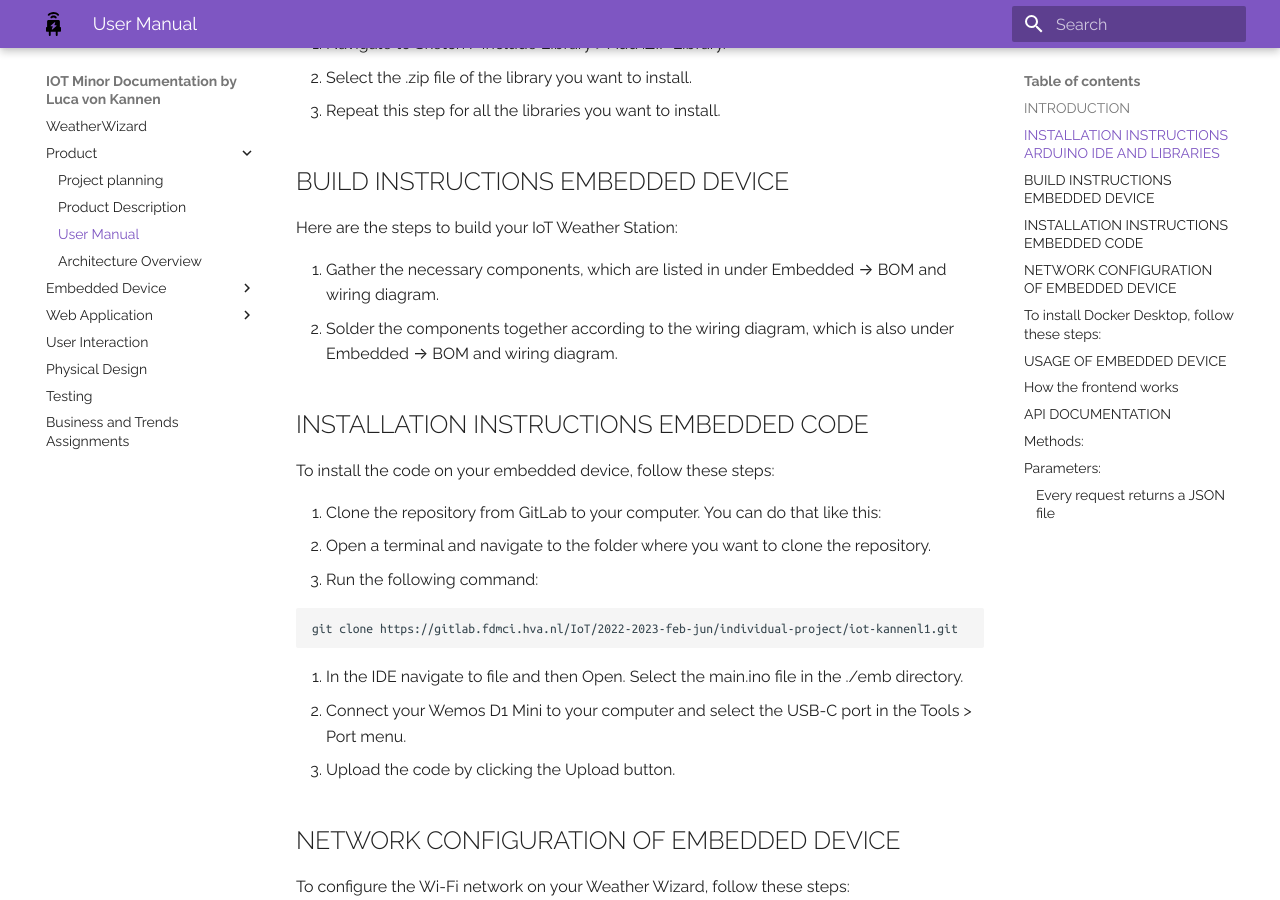
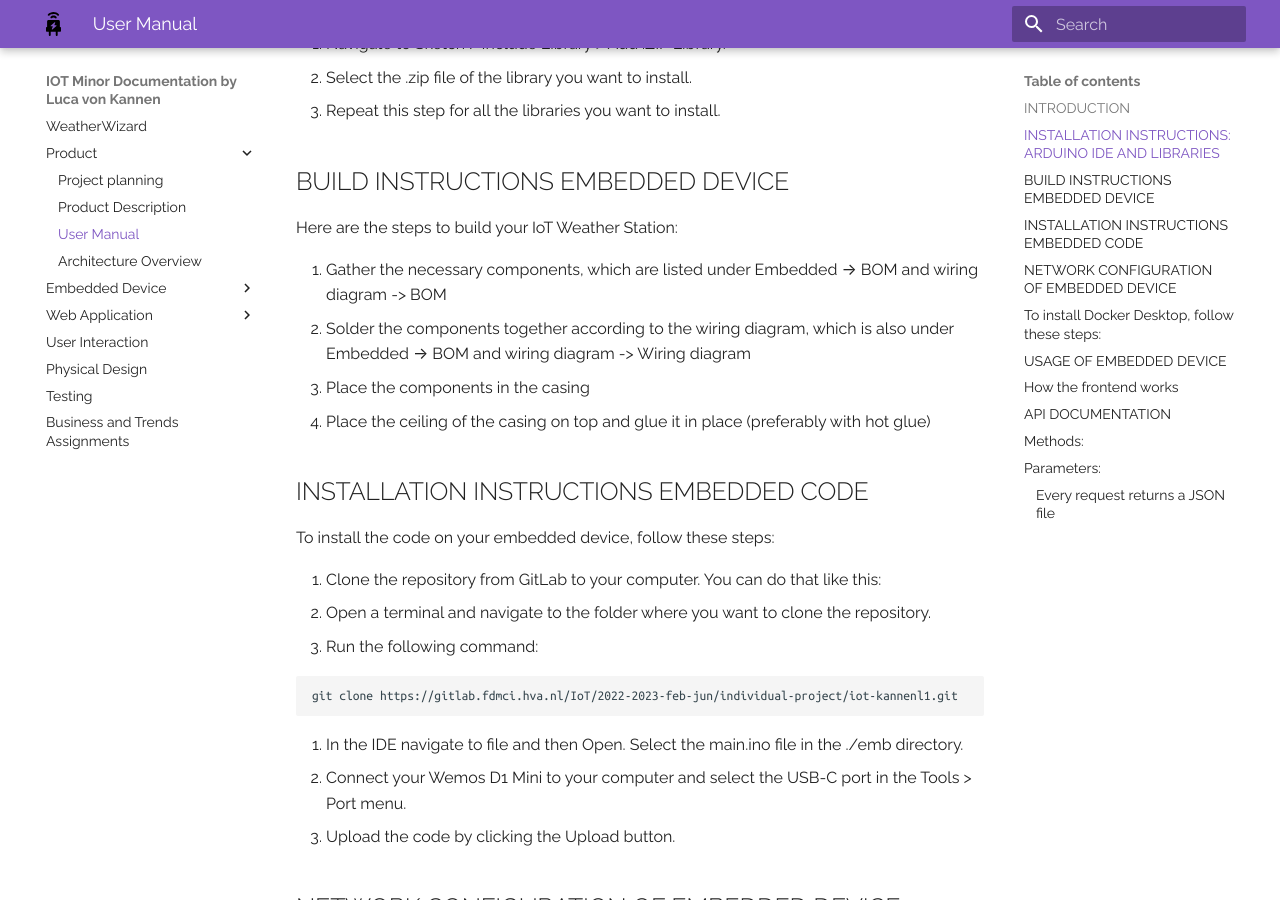
Before and after one commit to lv042/Weather-Wizard, an MkDocs documentation site: the page built from docs/user_manual.md, in a window 1280 px wide and 900 px high, scrolled down 1210 px. Built offline with MkDocs 1.6.1 and Material for MkDocs 9.7.7, drawn with Linux system fonts in a browser that asks for light colours; some of the changed text lies outside the part shown.

Commit message:
Adjusted user manual

```diff
--- a/docs/user_manual.md
+++ b/docs/user_manual.md
@@ -4,10 +4,6 @@
 
 
 ## INTRODUCTION
-
-
-
-
 The Weather Wizard is a device that collects weather data, including temperature, humidity, and light intensity (and soon more), and sends it to the backend where data gets saved in a database. From the backend, the data will be fetched
 by the frontend and displayed in graphs. The Weather Wizard is designed for weather enthusiasts, students, and researchers who want to collect accurate weather data.
 
@@ -15,9 +11,6 @@
 
 
 The Weather Wizard's features include:
-
-
-
 
 - Collects temperature, humidity, and light intensity data
 - Sends data to a web application for analysis
@@ -27,14 +20,9 @@
 
 
 
-## INSTALLATION INSTRUCTIONS ARDUINO IDE AND LIBRARIES
-
-
-
+## INSTALLATION INSTRUCTIONS: ARDUINO IDE AND LIBRARIES
 
 To start building your own Weather Wizard, you will need to install the Arduino IDE and all the necessary libraries. Here are the steps to install:
-
-
 
 
 1. Download and install the latest version of the Arduino IDE from the official Arduino website.
@@ -77,8 +65,10 @@
 
 
 
-1. Gather the necessary components, which are listed in under Embedded → BOM and wiring diagram.
-2. Solder the components together according to the wiring diagram, which is also under Embedded → BOM and wiring diagram.
+1. Gather the necessary components, which are listed under Embedded → BOM and wiring diagram -> BOM
+2. Solder the components together according to the wiring diagram, which is also under Embedded → BOM and wiring diagram -> Wiring diagram
+3. Place the components in the casing
+4. Place the ceiling of the casing on top and glue it in place (preferably with hot glue)
 
 
 
```
